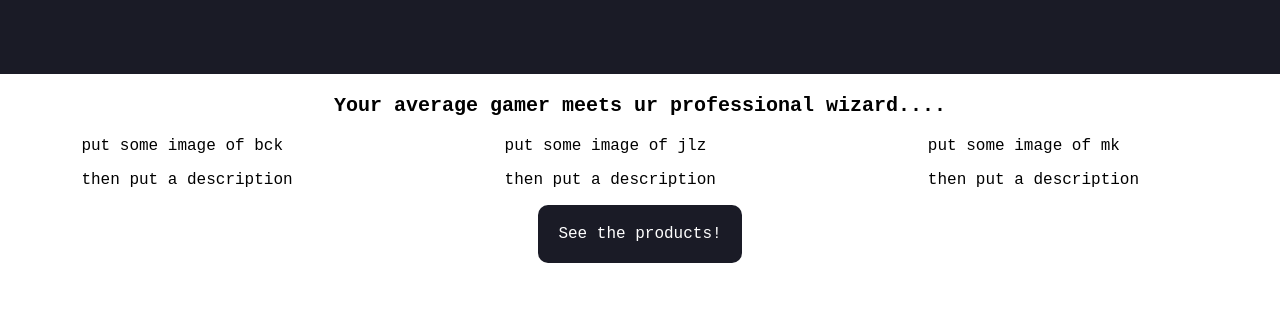
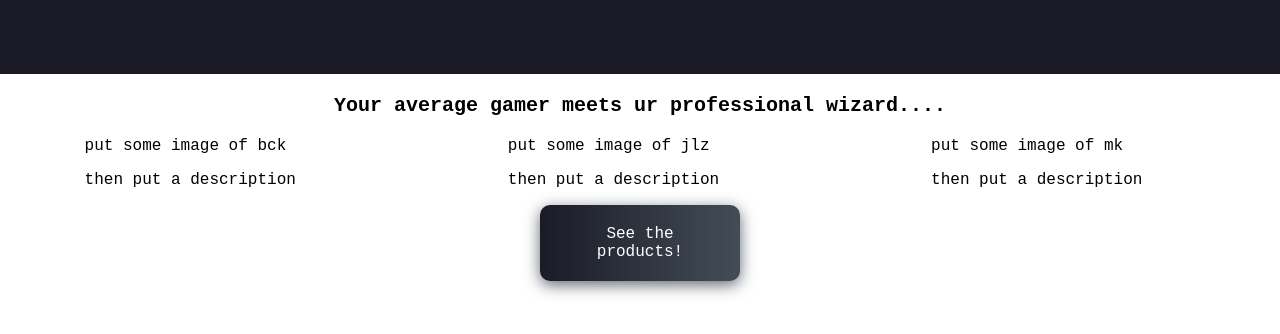
Before and after one commit to mwijangc/hopCodePA1, a plain HTML site: page index.html in a window 1280 px wide. Shown: the part 306-640 px from the top of the page. Drawn offline with Linux system fonts and the light colour scheme; a web font is replaced by a local one.

Commit message:
added pretty button
pretty button pog gradient setup

```diff
--- a/index.css
+++ b/index.css
@@ -99,7 +99,7 @@ li a{
 .profile-card{
     flex: 0.33;
     /* should probably do diff math to center lol */
-    padding-left: calc(75px + 0.5vw);
+    padding-left: calc(75px + 0.75vw);
 }
 
 .products-bar{
@@ -110,20 +110,35 @@ li a{
 /* https://www.w3schools.com/css/tryit.asp?filename=trycss_buttons_round */
 .button{
     border:none;
-    background:#1a1b26;
+    /* background:#1a1b26; */
+    background-image: linear-gradient(to right, #1a1b26, #434d57, #23455a, #3b335a);
+    background-size: 300% 100%;
+    box-shadow: 0 4px 15px 0 rgba(45, 54, 65, 0.75);
     color:white;
     padding: 20px;
+    width: 200px;
     text-align : center;
     text-decoration: none;
-    display: inline-block;
+    display: inline-block;W
     cursor: pointer;
-    transition-duration: 2s;
-    transition-timing-function: cubic-bezier(0.075, 0.82, 0.165, 1);
+
+    moz-transition: all .8s ease-in-out;
+    -o-transition: all .8s ease-in-out;
+    -webkit-transition: all .8s ease-in-out;
+    transition: all .8s ease-in-out;
+    /* transition-duration: 2s; */
+    /* transition-timing-function: cubic-bezier(0.075, 0.82, 0.165, 1); */
 }
 
+/* https://codepen.io/JavaScriptJunkie/pen/pPRooV */
+
 .button:hover{
-    background-color:white;
-    color:#1a1b26;
+    background-position: 100% 0;
+
+    moz-transition: all .8s ease-in-out;
+    -o-transition: all .8s ease-in-out;
+    -webkit-transition: all .8s ease-in-out;
+    transition: all .8s ease-in-out;
 }
 
 .product-btn{
```
